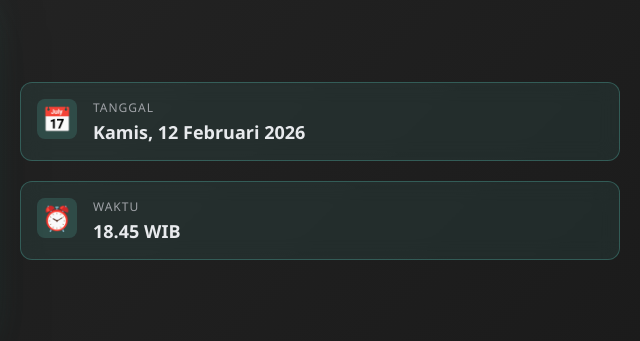
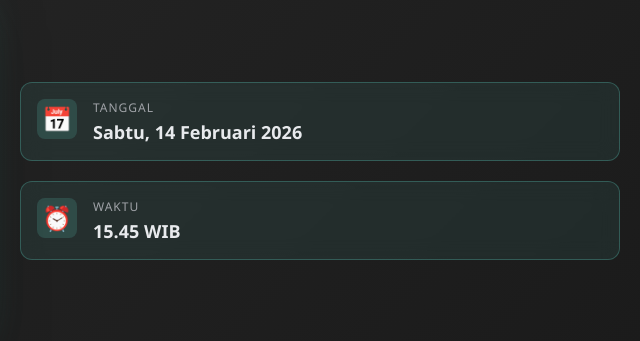
Before and after one commit to Letzyye/Livestream-BETA, a website: page index.html in a window 1280 px wide. Shown: the part 323-664 px from the top of the page, 640-1280 px from the left. Drawn offline with nearby package versions, Linux system fonts and the light colour scheme; no server answers.

Commit message:
Update index.html

```diff
--- a/index.html
+++ b/index.html
@@ -53,7 +53,7 @@
                         <span class="info-icon">📅</span>
                         <div class="info-content">
                             <span class="info-label">Tanggal</span>
-                            <span class="info-value">Kamis, 12 Februari 2026</span>
+                            <span class="info-value">Sabtu, 14 Februari 2026</span>
                         </div>
                     </div>
 
@@ -61,7 +61,7 @@
                         <span class="info-icon">⏰</span>
                         <div class="info-content">
                             <span class="info-label">Waktu</span>
-                            <span class="info-value">18.45 WIB</span>
+                            <span class="info-value">15.45 WIB</span>
                         </div>
                     </div>
                 </div>
```
